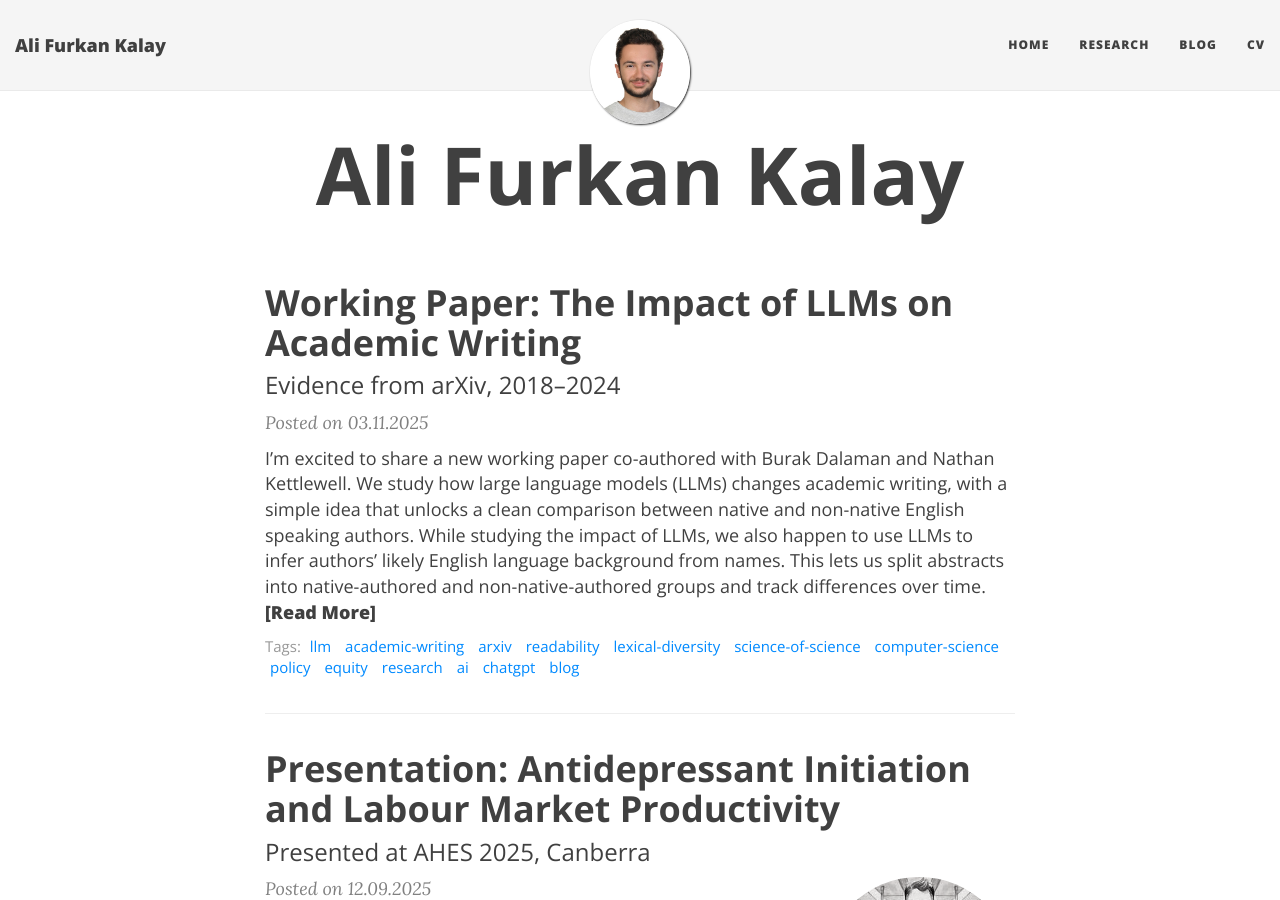
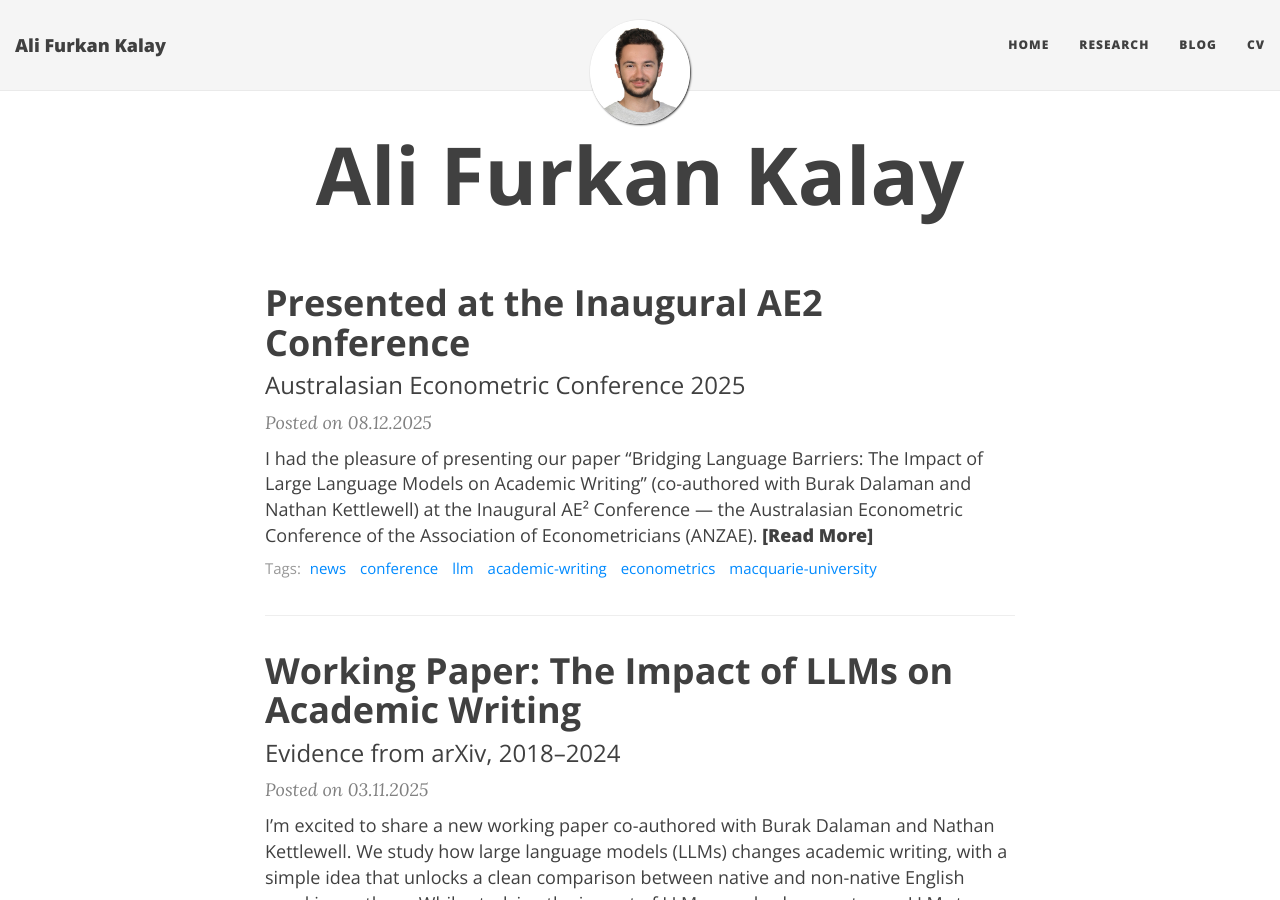
Before and after one commit to alfurka/alfurka.github.io, a Jekyll site: the page built from blog/index.html, in a window 1280 px wide and 900 px high. Built offline with Jekyll 4.4.1, drawn with Linux system fonts in a browser that asks for light colours; nearby versions of some CDN libraries; the list of posts is cut into pages by our own code; some of the changed text lies outside the part shown.

Commit message:
feat: Add CV, update research page, and include new conference presentation post.

```diff
--- /dev/null
+++ b/_posts/2025-12-08-ae2-conference-presentation.md
@@ -0,0 +1,15 @@
+---
+layout: post
+title: "Presented at the Inaugural AE2 Conference"
+subtitle: "Australasian Econometric Conference 2025"
+date: 2025-12-08
+tags: [news, conference, llm, academic-writing, econometrics, macquarie-university]
+---
+
+I had the pleasure of presenting our paper **"Bridging Language Barriers: The Impact of Large Language Models on Academic Writing"** (co-authored with Burak Dalaman and [Nathan Kettlewell](https://sites.google.com/site/nrkettlewell/)) at the **Inaugural AE² Conference** — the Australasian Econometric Conference of the Association of Econometricians (ANZAE).
+
+The three-day event was hosted by the Department of Economics at Macquarie University Business School, held at the Macquarie University City Campus (Level 24, 123 Pitt Street, Sydney) from **8–10 December 2025**. The conference featured a one-day Summer School followed by two days of high-quality econometrics research presentations, fostering collaboration across academia and industry.
+
+It was a great opportunity to share our findings on how LLMs are reshaping academic writing and to engage with fellow econometricians from across Australasia.
+
+You can find the paper [here](https://www.iza.org/publications/dp/18215/bridging-language-barriers-the-impact-of-large-language-models-on-academic-writing).
```
Also changed, not shown: research.md (+1 -1 lines), 2 other files.
